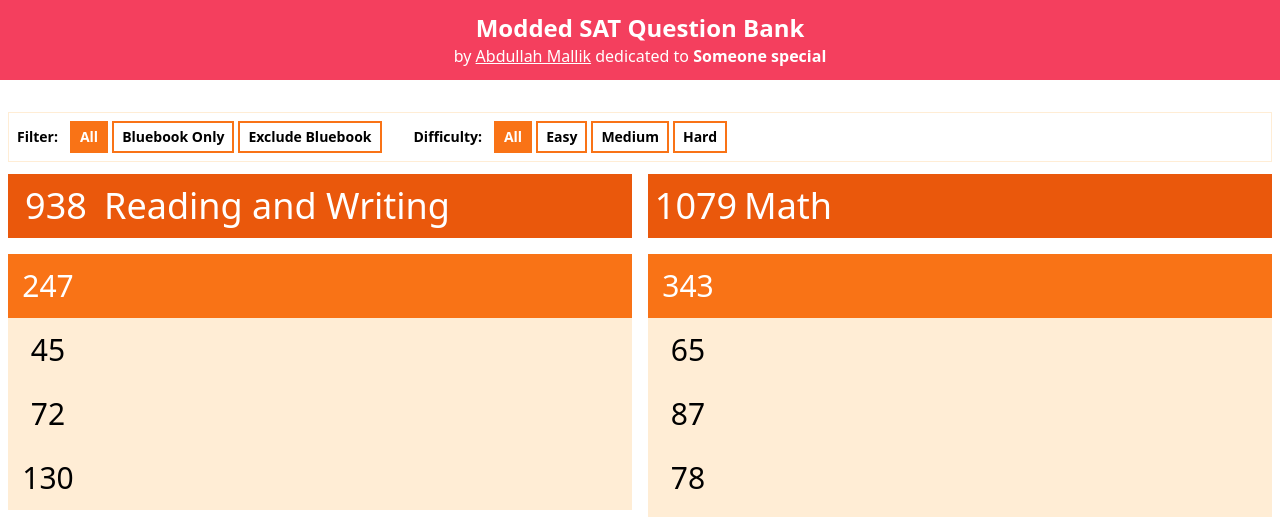
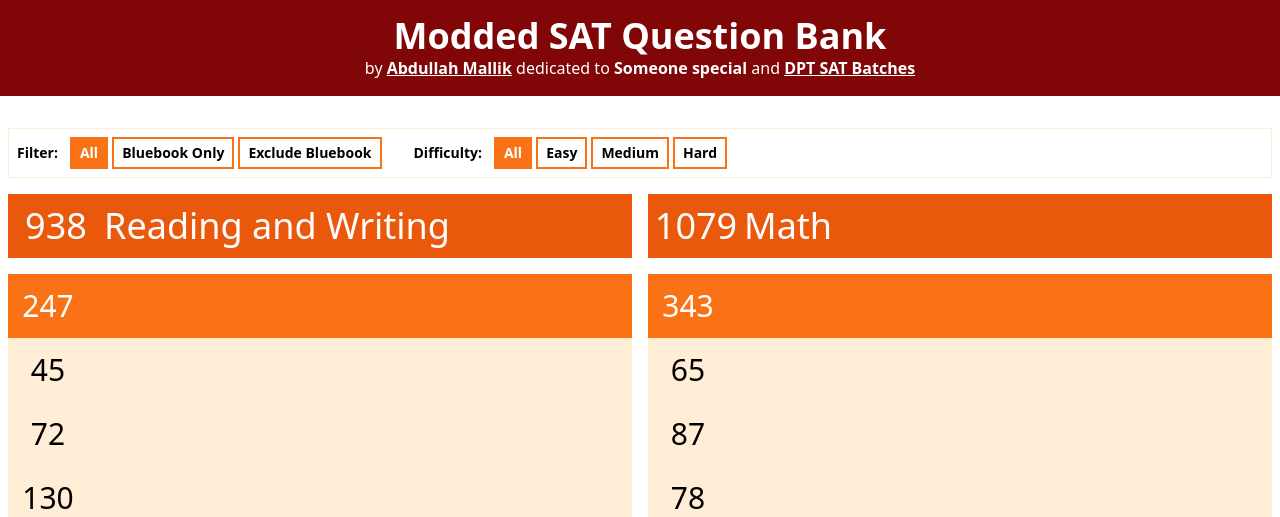
Before and after one commit to mdn522/sat-question-bank, a Flask app: page /categories in a window 1280 px wide. Shown: the top 517 px of the page. Run offline with Flask 3, Linux system fonts and the light colour scheme; parts of the project's set-up code (start-up, migrations or seed data) failed here and were passed over; some libraries are stand-ins or nearby versions.

Commit message:
Added DPT Link Chnaged Colors

```diff
--- a/core.py
+++ b/core.py
@@ -41,7 +41,7 @@ def skill_list():
 
 
 def get_key(
-        module: str,
+        module: Optional[str],
         group: Optional[str] = None,
         skill: Optional[str] = None,
         difficulty: Optional[Union[str, List[str]]] = None,
--- a/templates/base.html
+++ b/templates/base.html
@@ -32,7 +32,7 @@
     </style>
 
 </head>
-<body>
+<body class="">
     {% block content %}{% endblock %}
 
     <script type="text/javascript" id="MathJax-script" async src="https://cdnjs.cloudflare.com/ajax/libs/mathjax/3.2.2/es5/tex-mml-chtml.min.js"></script>
--- a/templates/categories.html
+++ b/templates/categories.html
@@ -7,7 +7,7 @@
 {% include 'includes/header.html' %}
 
 <div class="container mx-auto px-2" x-data>
-    <div class="flex mb-3 items-center text-sm border border-orange-100 p-2 font-bold flex-wrap pb-0">
+    <div class="flex mb-4 items-center text-sm border border-orange-100 p-2 font-bold flex-wrap pb-0">
         <div class="flex items-center space-x-1 mr-8 mb-2">
             <span class="mr-2">Filter:</span>
             <a class="px-2 py-1 border-2 border-orange-500 duration-150 transition-colors hover:bg-orange-500 hover:text-white {% if 'active' not in filter_dict %}bg-orange-500 text-white{% endif %}"
--- a/templates/includes/header.html
+++ b/templates/includes/header.html
@@ -1,6 +1,9 @@
-<div class="h-20 bg-rose-500 text-white mb-8 flex flex-col items-center justify-center">
+<div class="h-24 bg-[#800608] text-white mb-8 flex flex-col items-center justify-center">
     <span class="text-center">
-        <span class="font-bold text-2xl"><a href="/">Modded SAT Question Bank</a></span> <br>
-        <span class="">by <a href="https://linktr.ee/mdn522" class="underline" target="_blank">Abdullah Mallik</a> dedicated to <span class="font-bold" title="Bella (TJ)">Someone special</span></span>
+        <span class="font-bold text-4xl"><a href="/">Modded SAT Question Bank</a></span> <br>
+        <span class="py-2 mt-2">by <a href="https://linktr.ee/mdn522" class="underline font-bold" target="_blank">Abdullah Mallik</a> dedicated to
+            <span class="font-bold" title="Bella (TJ)">Someone special</span>
+            and <a class="font-bold underline" href="http://dptutorials.net/" target="_blank">DPT SAT Batches</a>
+        </span>
     </span>
 </div>
```
